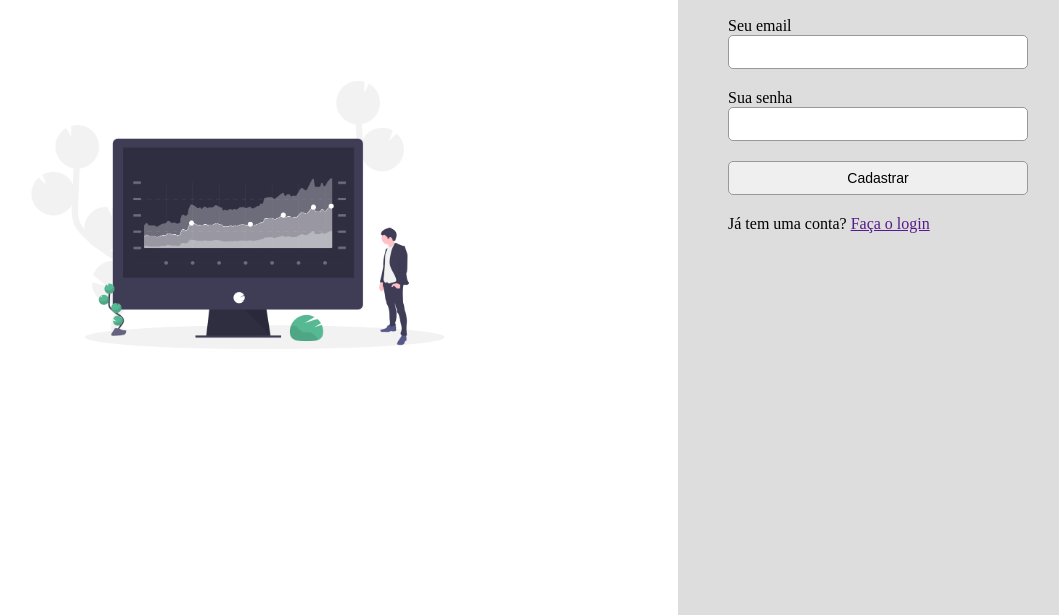
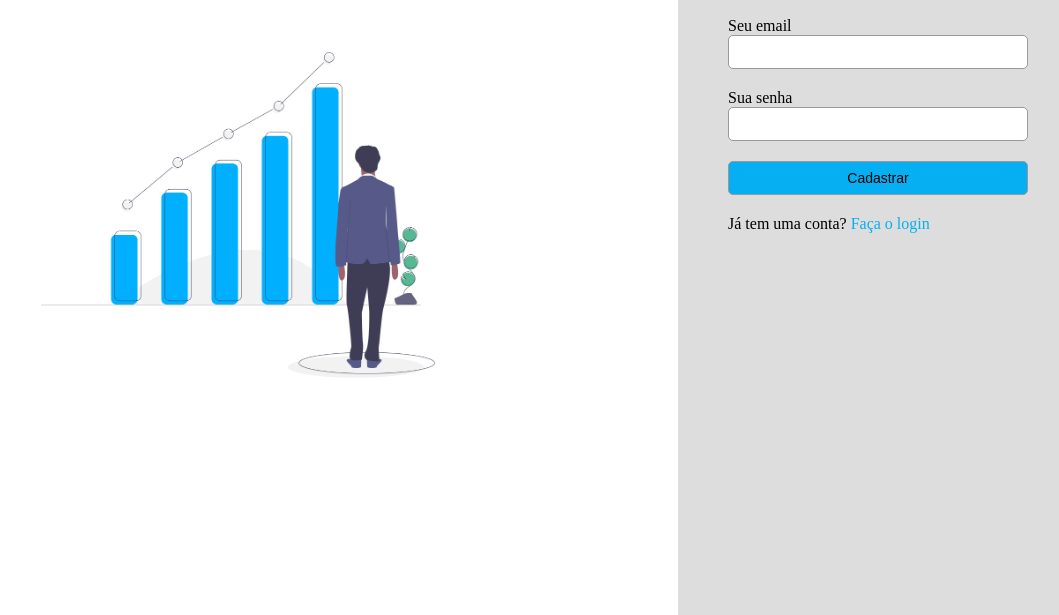
Before and after one commit to Lourenco-biel/Validador-de-Formulario, a plain HTML site: page index.html in a window 1280 px wide. Shown: the part 185-800 px from the top of the page, without its empty margins (202-1261 px from the left). Drawn offline with Linux system fonts and the light colour scheme.

Commit message:
alterei backgroud-color do submit e print

```diff
--- a/index.html
+++ b/index.html
@@ -12,7 +12,7 @@
 <body>
     <div class="screen">
         <div class="leftside">
-            <img src="./img/financial_data.png" alt="imagem">
+            <img src="./img/investimento.png" alt="imagem">
         </div>
         <div class="rightside">
             <H1>Crie uma conta</H1>
--- a/style.css
+++ b/style.css
@@ -44,7 +44,7 @@ body{
 }
 
 .error{
-    font-size: 11px;
+    font-size: 12px;
     background-color: #F25046;
     color: #FFF;
     padding: 4px;
@@ -52,10 +52,25 @@ body{
 
 }
 
+#botão-submit{
+    background-color: #05AFF2;
+    font-size: 14px;
+
+}
+
 #botão-submit:hover{
-    opacity: 0.8;
+    opacity: 0.7;
+    background-color: #05AFF2;
+    color: #DDD;
+    font-size: 16px;
 }
 
 #botão-submit:active{
     opacity: 0.9;
+    font-weight: bolder;
 }
+
+a{
+text-decoration: none;
+color: #05AFF2;
+}
```
Also changed, not shown: img/investimento.png (added), img/print.jpg.
